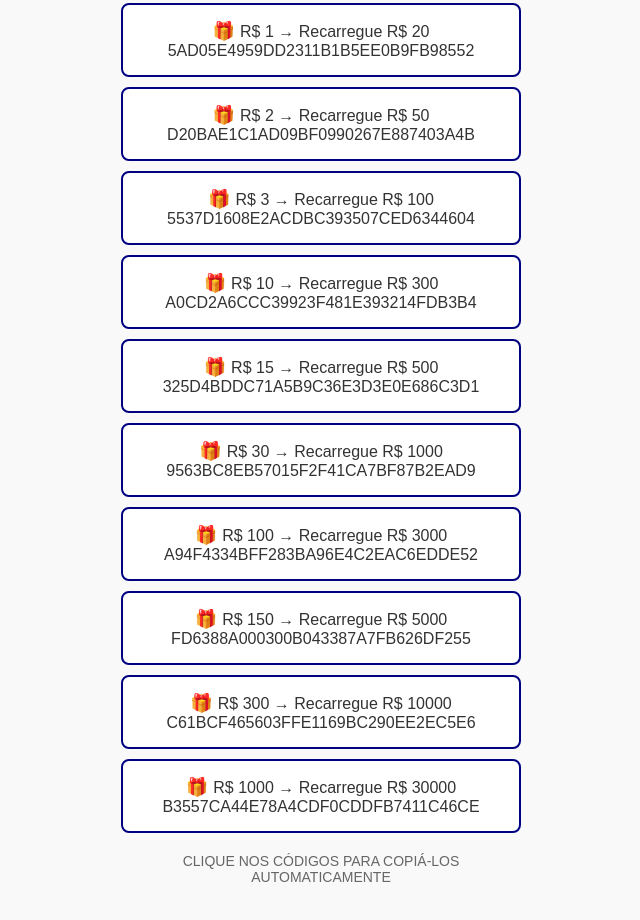
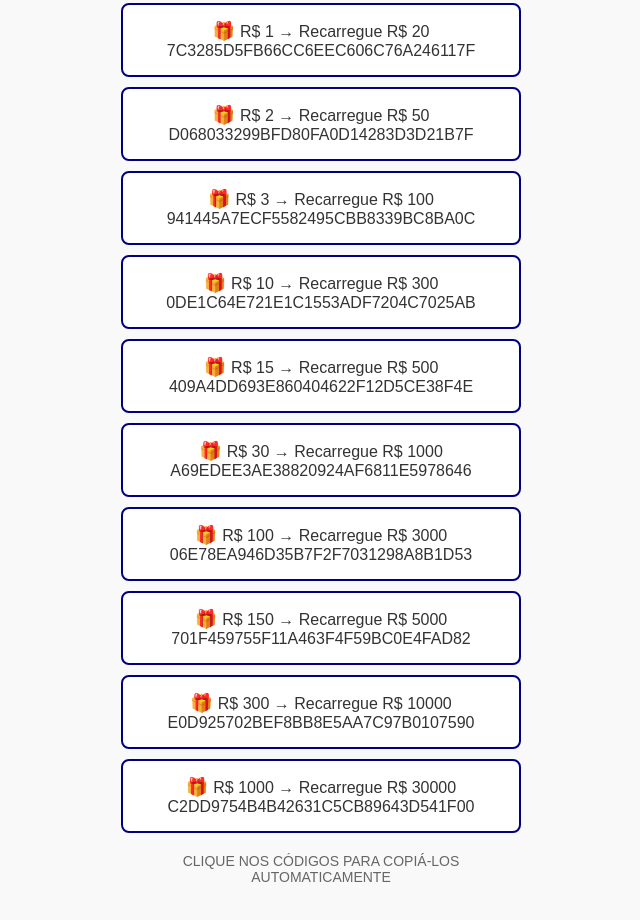
Before and after one commit to hs51gm/555, a plain HTML site: page index.html in a window 1280 px wide. Shown: the part 356-1276 px from the top of the page, without its empty margins (319-959 px from the left). Drawn offline with Linux system fonts and the light colour scheme.

Commit message:
Add files via upload

```diff
--- a/index.html
+++ b/index.html
@@ -96,45 +96,45 @@
   <h3>CLIQUE NOS CÓDIGOS PARA COPIÁ-LOS AUTOMATICAMENTE</h3>
 
   <!-- Code Items -->
-  <div class="code-item" onclick="copyToClipboard('5AD05E4959DD2311B1B5EE0B9FB98552')">
+  <div class="code-item" onclick="copyToClipboard('7C3285D5FB66CC6EEC606C76A246117F')">
     <span class="gift-icon">🎁</span>R$ 1 → Recarregue R$ 20<br>
-    5AD05E4959DD2311B1B5EE0B9FB98552
+    7C3285D5FB66CC6EEC606C76A246117F
   </div>
-  <div class="code-item" onclick="copyToClipboard('D20BAE1C1AD09BF0990267E887403A4B')">
+  <div class="code-item" onclick="copyToClipboard('D068033299BFD80FA0D14283D3D21B7F')">
     <span class="gift-icon">🎁</span>R$ 2 → Recarregue R$ 50<br>
-    D20BAE1C1AD09BF0990267E887403A4B
+    D068033299BFD80FA0D14283D3D21B7F
   </div>
-  <div class="code-item" onclick="copyToClipboard('5537D1608E2ACDBC393507CED6344604')">
+  <div class="code-item" onclick="copyToClipboard('941445A7ECF5582495CBB8339BC8BA0C')">
     <span class="gift-icon">🎁</span>R$ 3 → Recarregue R$ 100<br>
-    5537D1608E2ACDBC393507CED6344604
+    941445A7ECF5582495CBB8339BC8BA0C
   </div>
-  <div class="code-item" onclick="copyToClipboard('A0CD2A6CCC39923F481E393214FDB3B4')">
+  <div class="code-item" onclick="copyToClipboard('0DE1C64E721E1C1553ADF7204C7025AB')">
     <span class="gift-icon">🎁</span>R$ 10 → Recarregue R$ 300<br>
-    A0CD2A6CCC39923F481E393214FDB3B4
+    0DE1C64E721E1C1553ADF7204C7025AB
   </div>
-  <div class="code-item" onclick="copyToClipboard('325D4BDDC71A5B9C36E3D3E0E686C3D1')">
+  <div class="code-item" onclick="copyToClipboard('409A4DD693E860404622F12D5CE38F4E')">
     <span class="gift-icon">🎁</span>R$ 15 → Recarregue R$ 500<br>
-    325D4BDDC71A5B9C36E3D3E0E686C3D1
+    409A4DD693E860404622F12D5CE38F4E
   </div>
-  <div class="code-item" onclick="copyToClipboard('9563BC8EB57015F2F41CA7BF87B2EAD9')">
+  <div class="code-item" onclick="copyToClipboard('A69EDEE3AE38820924AF6811E5978646')">
     <span class="gift-icon">🎁</span>R$ 30 → Recarregue R$ 1000<br>
-    9563BC8EB57015F2F41CA7BF87B2EAD9
+    A69EDEE3AE38820924AF6811E5978646
   </div>
-  <div class="code-item" onclick="copyToClipboard('A94F4334BFF283BA96E4C2EAC6EDDE52')">
+  <div class="code-item" onclick="copyToClipboard('06E78EA946D35B7F2F7031298A8B1D53')">
     <span class="gift-icon">🎁</span>R$ 100 → Recarregue R$ 3000<br>
-    A94F4334BFF283BA96E4C2EAC6EDDE52
+    06E78EA946D35B7F2F7031298A8B1D53
   </div>
-  <div class="code-item" onclick="copyToClipboard('FD6388A000300B043387A7FB626DF255')">
+  <div class="code-item" onclick="copyToClipboard('701F459755F11A463F4F59BC0E4FAD82')">
     <span class="gift-icon">🎁</span>R$ 150 → Recarregue R$ 5000<br>
-    FD6388A000300B043387A7FB626DF255
+    701F459755F11A463F4F59BC0E4FAD82
   </div>
-  <div class="code-item" onclick="copyToClipboard('C61BCF465603FFE1169BC290EE2EC5E6')">
+  <div class="code-item" onclick="copyToClipboard('E0D925702BEF8BB8E5AA7C97B0107590')">
     <span class="gift-icon">🎁</span>R$ 300 → Recarregue R$ 10000<br>
-    C61BCF465603FFE1169BC290EE2EC5E6
+    E0D925702BEF8BB8E5AA7C97B0107590
   </div>
-  <div class="code-item" onclick="copyToClipboard('B3557CA44E78A4CDF0CDDFB7411C46CE')">
+  <div class="code-item" onclick="copyToClipboard('C2DD9754B4B42631C5CB89643D541F00')">
     <span class="gift-icon">🎁</span>R$ 1000 → Recarregue R$ 30000<br>
-    B3557CA44E78A4CDF0CDDFB7411C46CE
+    C2DD9754B4B42631C5CB89643D541F00
   </div>
 
   <div class="note">
```
